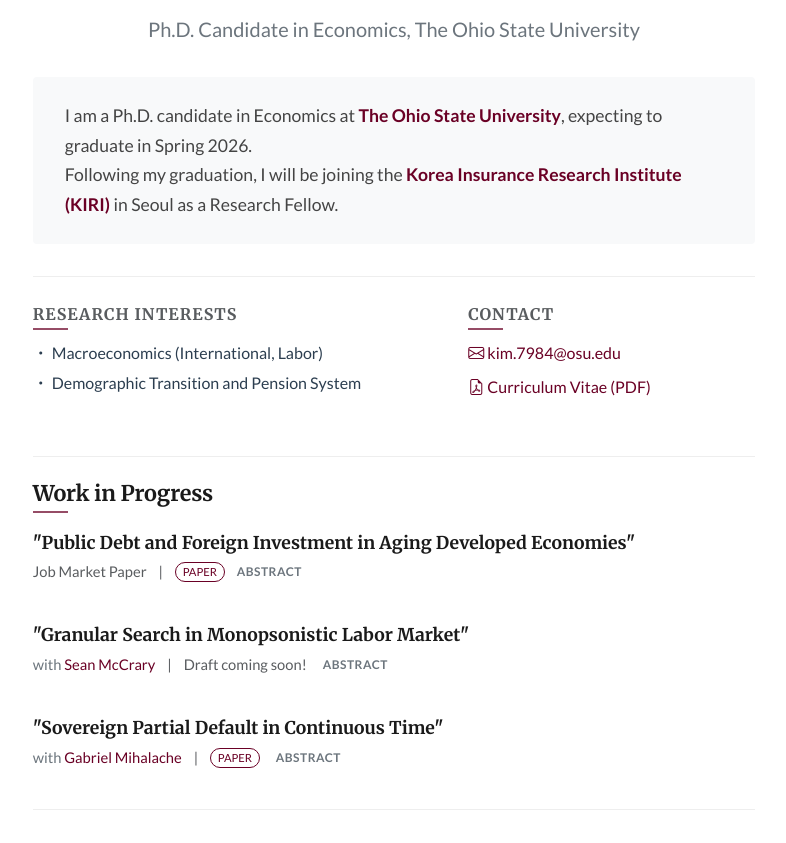
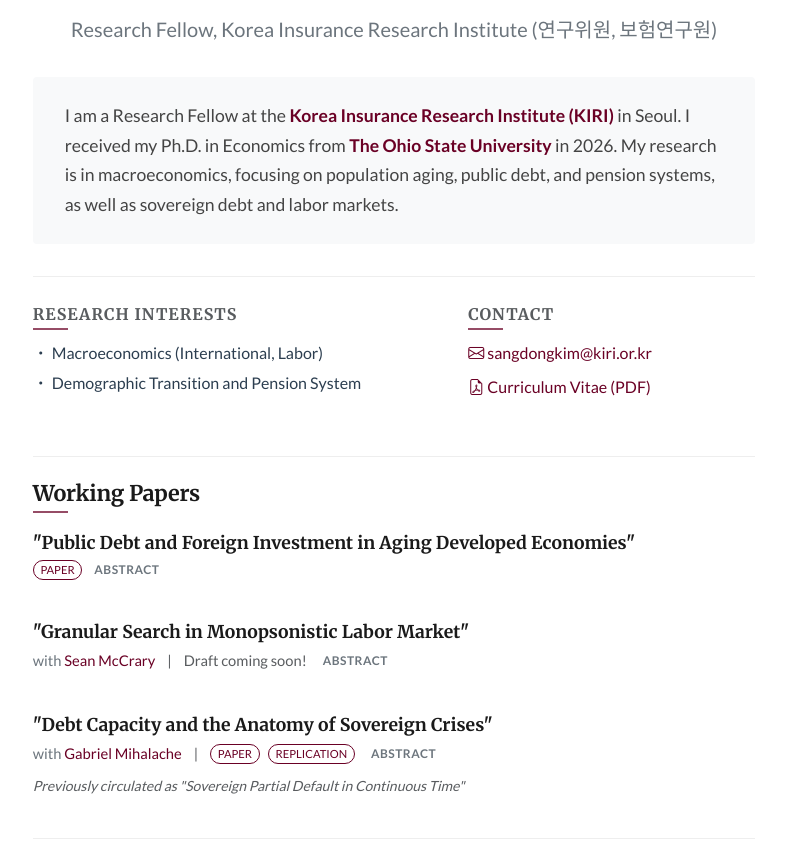
Before and after one commit to sangdongkim505/sangdongkim505.github.io, a plain HTML site: page index.html in a window 1280 px wide. Shown: the part 109-952 px from the top of the page, without its empty margins (246-1032 px from the left). Drawn offline with nearby package versions, Linux system fonts and the light colour scheme.

Commit message:
Update site for KIRI position and new Mihalache paper
- Header, bio, and contact email updated for Research Fellow position at KIRI
- Rename "Work in Progress" to "Working Papers"; drop Job Market Paper label
- Sovereign partial default paper retitled "Debt Capacity and the Anatomy of
  Sovereign Crises"; link to coauthor's latest PDF and replication package
- CV: new position, address, email, employment section, Ph.D. 2026

Co-Authored-By: Claude Opus 5.5 <noreply@anthropic.com>

```diff
--- a/index.html
+++ b/index.html
@@ -172,13 +172,14 @@
 
     <div class="header text-center mb-4">
         <h1 class="display-5">Sangdong Kim (김상동)</h1>
-        <p class="lead mt-3 text-secondary">Ph.D. Candidate in Economics, The Ohio State University</p>
+        <p class="lead mt-3 text-secondary">Research Fellow, Korea Insurance Research Institute (연구위원, 보험연구원)</p>
     </div>
 
     <div class="bio-card">
         <p class="bio-text">
-          I am a Ph.D. candidate in Economics at <strong>The Ohio State University</strong>, expecting to graduate in Spring 2026. <br>
-          Following my graduation, I will be joining the <strong>Korea Insurance Research Institute (KIRI)</strong> in Seoul as a Research Fellow.
+          I am a Research Fellow at the <strong>Korea Insurance Research Institute (KIRI)</strong> in Seoul.
+          I received my Ph.D. in Economics from <strong>The Ohio State University</strong> in 2026.
+          My research is in macroeconomics, focusing on population aging, public debt, and pension systems, as well as sovereign debt and labor markets.
         </p>
     </div>
 
@@ -196,8 +197,8 @@
             <h3 class="fs-6 text-uppercase text-muted mb-3" style="letter-spacing: 1px;">Contact</h3>
             <ul class="list-unstyled">
                 <li class="mb-2">
-                    <a href="mailto:kim.7984@osu.edu">
-                        <i class="bi bi-envelope"></i> kim.7984@osu.edu
+                    <a href="mailto:sangdongkim@kiri.or.kr">
+                        <i class="bi bi-envelope"></i> sangdongkim@kiri.or.kr
                     </a>
                 </li>
                 <li>
@@ -212,14 +213,12 @@
     <div class="section-divider"></div>
 
     <div class="research-section section-spacing">
-        <h3 class="mb-4">Work in Progress</h3>
+        <h3 class="mb-4">Working Papers</h3>
         <ul class="list-unstyled">
 
             <li class="paper-item">
                 <span class="paper-title">"Public Debt and Foreign Investment in Aging Developed Economies"</span>
                 <div class="paper-meta">
-                    <span class="text-muted">Job Market Paper</span>
-                    <span class="mx-1 text-muted">|</span>
                     <a href="https://drive.google.com/file/d/1i9t6unoizJ1S_R8b94ZoKFiD3yKaRSpZ/view?usp=sharing" target="_blank" class="badge rounded-pill badge-outline-custom">Paper</a>
                     <a class="abstract-toggle ms-1" data-bs-toggle="collapse" href="#abstract1" role="button">Abstract</a>
                 </div>
@@ -246,16 +245,18 @@
             </li>
 
             <li class="paper-item">
-                <span class="paper-title">"Sovereign Partial Default in Continuous Time"</span>
+                <span class="paper-title">"Debt Capacity and the Anatomy of Sovereign Crises"</span>
                 <div class="paper-meta">
                     <span>with <a href="https://www.gmihalache.com/" target="_blank">Gabriel Mihalache</a></span>
                     <span class="mx-1 text-muted">|</span>
-                    <a href="https://drive.google.com/file/d/1bfXP2wdqxDvZolEa2YKrkxkQWs_dsWMs/view?usp=drive_link" target="_blank" class="badge rounded-pill badge-outline-custom">Paper</a>
+                    <a href="https://gmihalache.com/docs/KM_partial.pdf" target="_blank" class="badge rounded-pill badge-outline-custom">Paper</a>
+                    <a href="https://github.com/gabrielgggg/Partial-Default-Replication" target="_blank" class="badge rounded-pill badge-outline-custom">Replication</a>
                     <a class="abstract-toggle ms-2" data-bs-toggle="collapse" href="#abstract3">Abstract</a>
                 </div>
+                <div class="small text-muted fst-italic">Previously circulated as "Sovereign Partial Default in Continuous Time"</div>
                 <div class="collapse" id="abstract3">
                     <div class="card card-body paper-abstract">
-                        We formulate and solve a tractable, continuous time version of the sovereign partial default model of Arellano, Mateos-Planas and Ríos-Rull (2023). We compute our model using both traditional continuous time methods and, with an eye towards larger state space applications, on a deep neural network. We show that our formulation allows for a tight characterization of debt and default dynamics, as well as the length and severity of crisis events.
+                        Sovereign defaults are rarely complete: governments withhold part of their debt service, the missed payments accumulate as arrears, and borrowing continues. We study the partial default model of Arellano, Mateos-Planas, and Ríos-Rull (2023) in continuous time and find that it changes the account of how sovereign debt crises begin, unfold, and end. Withholding debt service raises funds at a price fixed by the recovery on arrears, so a sovereign's debt capacity, the most it will service in full, is set in closed form by the cost of defaulting and the price of its bonds, and not by how much it values market access. Default episodes are triggered by shocks that overwhelm a precautionary buffer, and they begin with a jump whose size the default costs pin down. Once an episode begins, it is a financing regime: the sovereign keeps borrowing, and the regime ends when output recovers rather than when the debt is repaid. Pessimism alone can bring on a slow-moving default, without a run. The model is tractable because the sovereign never loses market access: given the bond price, the default decision is static. Calibrated to the same targets, it fits the data about as well as the discrete-time original.
                     </div>
                 </div>
             </li>
```
Also changed, not shown: 2 other files.
